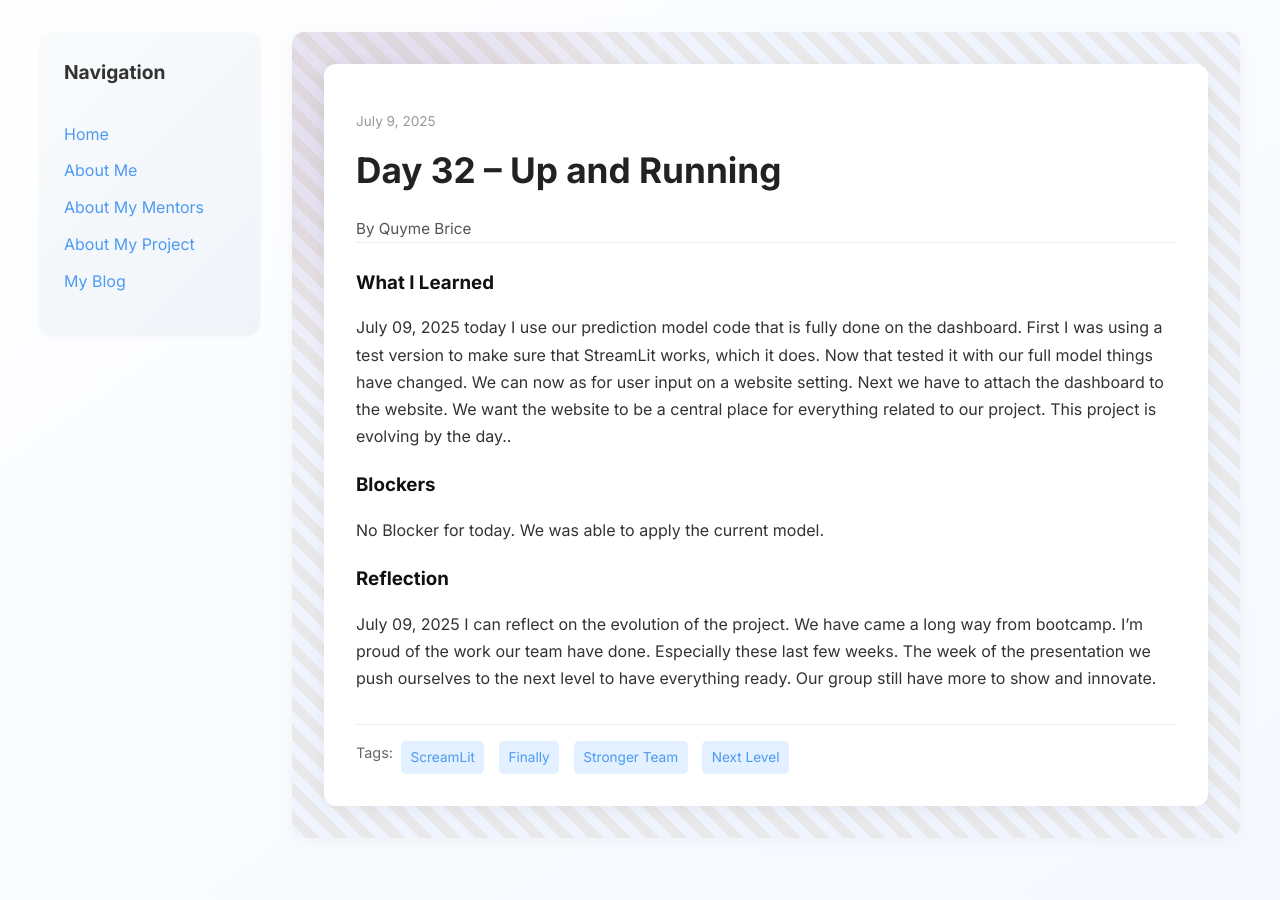
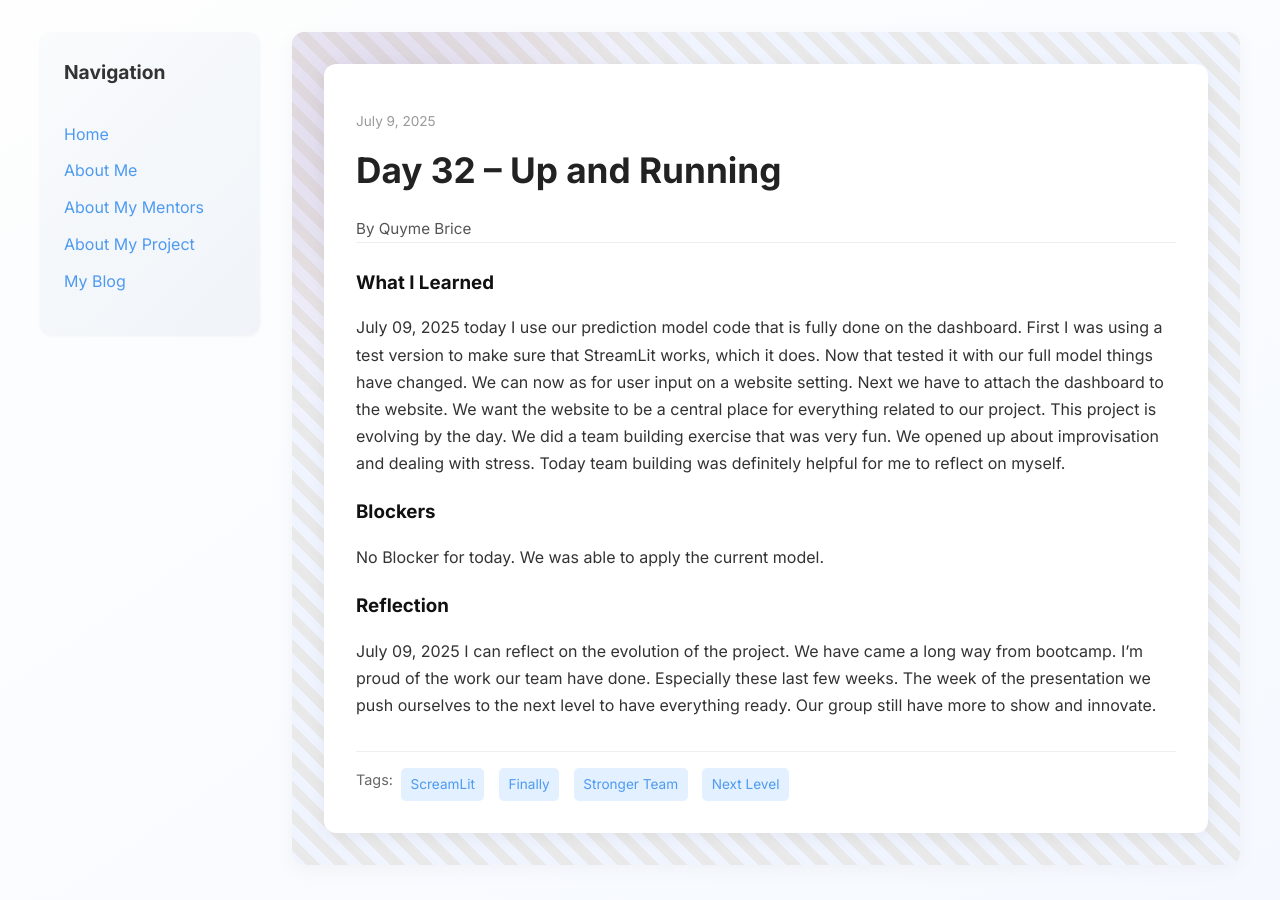
Before and after one commit to Qubri2/Qubri2.github.io, a Jekyll site: the page built from _posts/2025-07-09-day-32.md, in a window 1280 px wide. Built offline with Jekyll 4.4.1, drawn with Linux system fonts in a browser that asks for light colours.

Commit message:
Update 2025-07-09-day-32.md

```diff
--- a/_posts/2025-07-09-day-32.md
+++ b/_posts/2025-07-09-day-32.md
@@ -7,7 +7,7 @@ permalink: /day32.html
 tags: ["ScreamLit", "Finally", "Stronger Team", "Next Level"]
 
 what_i_learned: |
-  July 09, 2025 today I use our prediction model code that is fully done on the dashboard. First I was using a test version to make sure that StreamLit works, which it does. Now that tested it with our full model things have changed. We can now as for user input on a website setting. Next we have to attach the dashboard to the website. We want the website to be a central place for everything related to our project. This project is evolving by the day..
+  July 09, 2025 today I use our prediction model code that is fully done on the dashboard. First I was using a test version to make sure that StreamLit works, which it does. Now that tested it with our full model things have changed. We can now as for user input on a website setting. Next we have to attach the dashboard to the website. We want the website to be a central place for everything related to our project. This project is evolving by the day. We did a team building exercise that was very fun. We opened up about improvisation and dealing with stress. Today team building was definitely helpful for me to reflect on myself.
 
 
 
```
